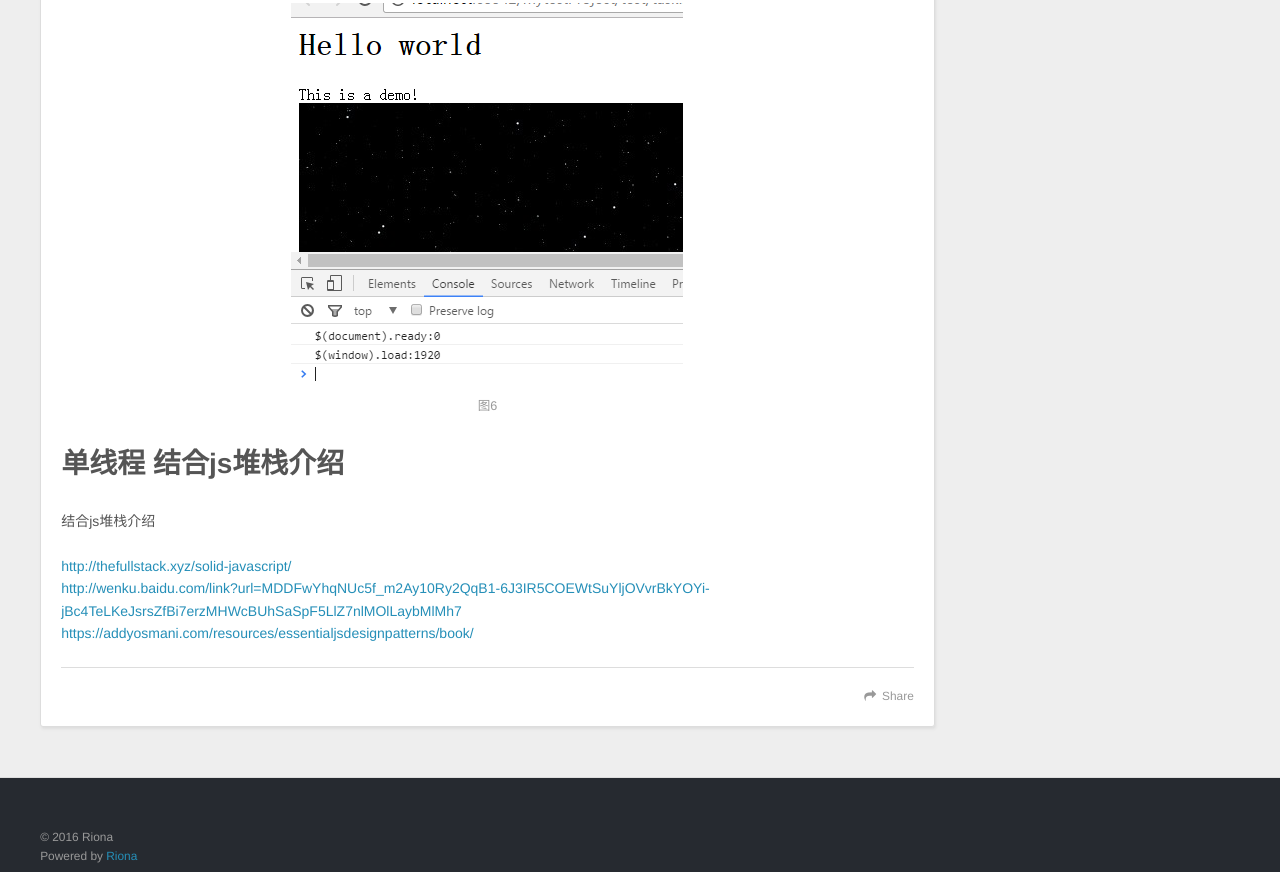
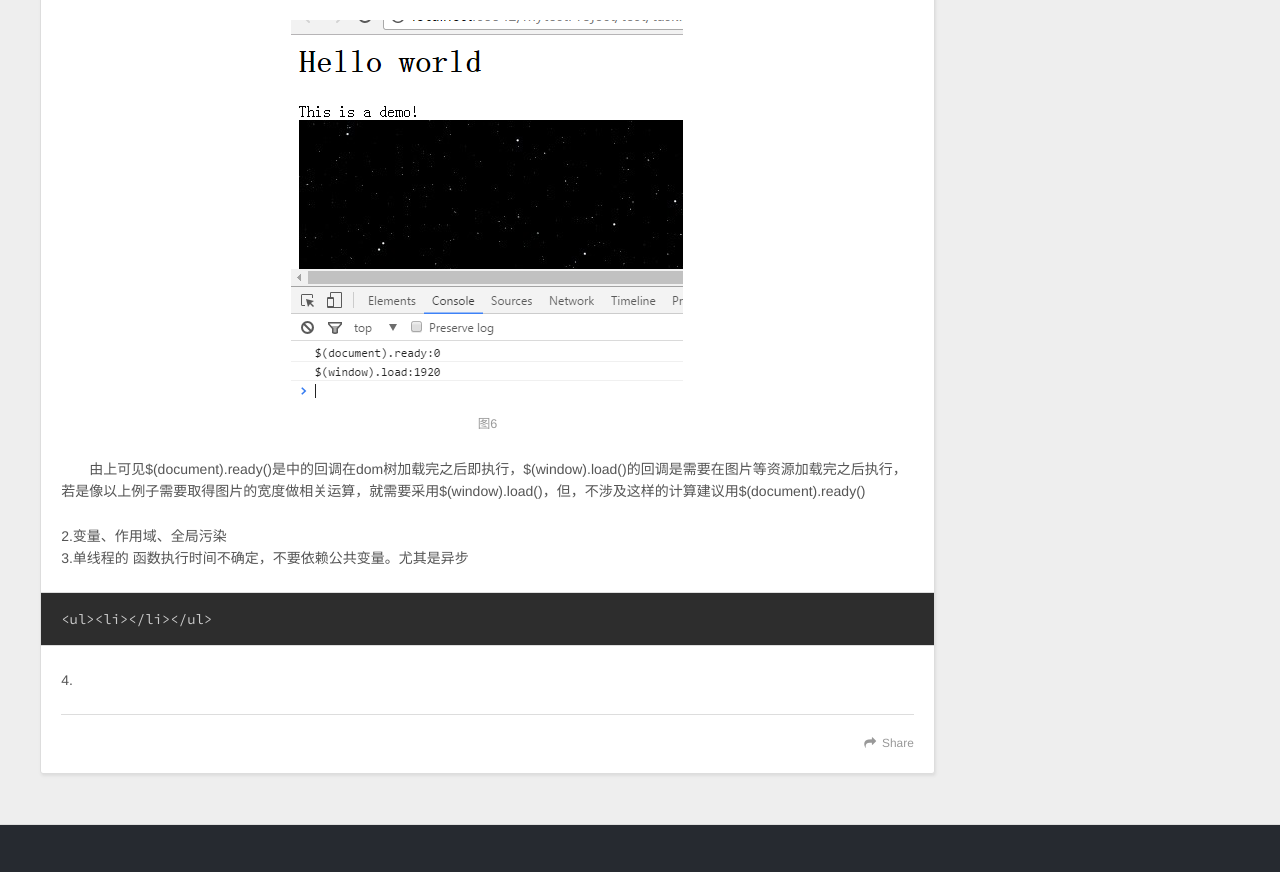
Before and after one commit to rionaModo/rionaModo.github.io, a plain HTML site: page 2016/09/12/2016_9_12/index.html in a window 1280 px wide. Shown: the part 7454-8326 px from the top of the page. Drawn offline with nearby package versions, Linux system fonts and the light colour scheme.

Commit message:
Site updated: 2016-09-23 00:27:52

```diff
--- a/2016/09/12/2016_9_12/index.html
+++ b/2016/09/12/2016_9_12/index.html
@@ -17,7 +17,7 @@
 <meta property="og:image" content="https://rionamodo.github.io/css/images/js/4.png">
 <meta property="og:image" content="https://rionamodo.github.io/css/images/js/5.png">
 <meta property="og:image" content="https://rionamodo.github.io/css/images/js/6.png">
-<meta property="og:updated_time" content="2016-09-21T16:01:09.292Z">
+<meta property="og:updated_time" content="2016-09-22T16:21:21.573Z">
 <meta name="twitter:card" content="summary">
 <meta name="twitter:title" content="js执行原理">
 <meta name="twitter:description" content="浏览器的组成浏览器的主要组件构成如图：     　　1.用户界面－ 包括地址栏、后退/前进按钮、书签目录等，也就是你所看到的除了用来显示你所请求页面的主窗口之外的其他部分　　2.浏览器引擎－ 用来查询及操作渲染引擎的接口　　3.渲染引擎－ 用来显示请求的内容，例如，如果请求内容为html，它负责解析html及css，并将解析后的结果显示出来　　4.网络－ 用来完成网络调用，例如http请求，它具有">
@@ -170,7 +170,9 @@ function getColor(){
     return color;
 }
 alert(getColor()); //blue
-</code></pre><font size="3" face="黑体" style="line-height:28px"><br>   如上代码5中的函数getColor()时会引用变量color。为了确保变量color的值，将开始一个两步走的搜索过程。首先，搜索getColor()的变量对象，查找其中是否包含一个名为color的标识符。在没有找到的情况下，搜索到下一个变量对象（全局环境的变量对象），然后在那里找到了名为color的标识符。因为搜索到了定义这个变量对象，搜索过程也宣告结束。<br>   <img src="/css/images/js/5.png" alt="图5"><br></font><br>## 开发中应注意的一些问题 ##<br><br>  <font size="3" face="黑体" style="line-height:28px"><br>　　1.$(document).ready(),$(window).load()的区别<br>    loadTest.html与loadTest.js代码如下 代码6：<br>    控制台信息如图6<br>  </font>
+</code></pre><font size="3" face="黑体" style="line-height:28px"><br>   如上代码5中的函数getColor()时会引用变量color。为了确保变量color的值，将开始一个两步走的搜索过程。首先，搜索getColor()的变量对象，查找其中是否包含一个名为color的标识符。在没有找到的情况下，搜索到下一个变量对象（全局环境的变量对象），然后在那里找到了名为color的标识符。因为搜索到了定义这个变量对象，搜索过程也宣告结束。<br>   <img src="/css/images/js/5.png" alt="图5"><br></font>
+
+<h2 id="开发中应注意的一些问题"><a href="#开发中应注意的一些问题" class="headerlink" title="开发中应注意的一些问题"></a>开发中应注意的一些问题</h2>  <font size="3" face="黑体" style="line-height:28px"><br>1.$(document).ready(),$(window).load()的区别<br> 　　loadTest.html与loadTest.js代码如下 代码6：<br>    控制台信息如图6<br>  </font>
 
 <pre><code>代码6：
 //loadTest.html代码
@@ -196,14 +198,17 @@ $(document).ready(function(){
 $(window).load(function(){
     console.log(&apos;$(window).load:&apos;+$(&quot;#testImg&quot;)[0].width)
 })
-</code></pre><p> <img src="/css/images/js/6.png" alt="图6"></p>
-<h1 id="单线程-结合js堆栈介绍"><a href="#单线程-结合js堆栈介绍" class="headerlink" title="单线程 结合js堆栈介绍"></a>单线程 结合js堆栈介绍</h1><p> 结合js堆栈介绍</p>
-<p><a href="http://thefullstack.xyz/solid-javascript/" target="_blank" rel="external">http://thefullstack.xyz/solid-javascript/</a><br><a href="http://wenku.baidu.com/link?url=MDDFwYhqNUc5f_m2Ay10Ry2QqB1-6J3IR5COEWtSuYljOVvrBkYOYi-jBc4TeLKeJsrsZfBi7erzMHWcBUhSaSpF5LlZ7nlMOlLaybMlMh7" target="_blank" rel="external">http://wenku.baidu.com/link?url=MDDFwYhqNUc5f_m2Ay10Ry2QqB1-6J3IR5COEWtSuYljOVvrBkYOYi-jBc4TeLKeJsrsZfBi7erzMHWcBUhSaSpF5LlZ7nlMOlLaybMlMh7</a><br><a href="https://addyosmani.com/resources/essentialjsdesignpatterns/book/" target="_blank" rel="external">https://addyosmani.com/resources/essentialjsdesignpatterns/book/</a></p>
-
+</code></pre><p> <img src="/css/images/js/6.png" alt="图6"><br> 　　由上可见$(document).ready()是中的回调在dom树加载完之后即执行，$(window).load()的回调是需要在图片等资源加载完之后执行，若是像以上例子需要取得图片的宽度做相关运算，就需要采用$(window).load()，但，不涉及这样的计算建议用$(document).ready()</p>
+<p> 2.变量、作用域、全局污染<br> 3.单线程的 函数执行时间不确定，不要依赖公共变量。尤其是异步</p>
+<pre><code>&lt;ul&gt;&lt;li&gt;&lt;/li&gt;&lt;/ul&gt;
+</code></pre><p>4.</p>
+<!--http://thefullstack.xyz/solid-javascript/
+http://wenku.baidu.com/link?url=MDDFwYhqNUc5f_m2Ay10Ry2QqB1-6J3IR5COEWtSuYljOVvrBkYOYi-jBc4TeLKeJsrsZfBi7erzMHWcBUhSaSpF5LlZ7nlMOlLaybMlMh7
+https://addyosmani.com/resources/essentialjsdesignpatterns/book/ -->
 
     </div>
     <footer class="article-footer">
-      <a data-url="https://rionamodo.github.io/2016/09/12/2016_9_12/" data-id="citd3utzt00016gq0hotlf3w1" class="article-share-link">Share</a>
+      <a data-url="https://rionamodo.github.io/2016/09/12/2016_9_12/" data-id="citejxz0f00024wq0g001faro" class="article-share-link">Share</a>
 
 
     </footer>
```
Also changed, not shown: express/index.html (+1 -1 lines), hello-world.html (+1 -1 lines), index.html (+11 -6 lines), js/index.html (+1 -1 lines).
